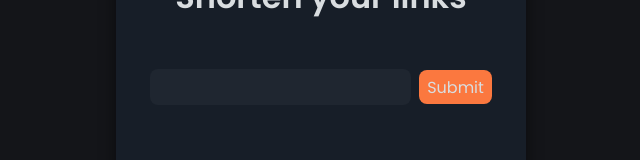
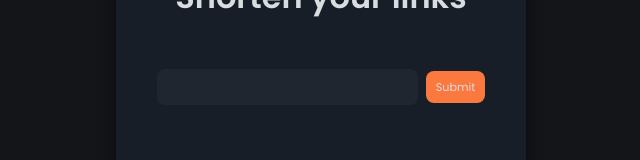
Before and after one commit to Oracle247/shortly, a React (Create React App) app: page / in a window 1280 px wide. Shown: the part 361-521 px from the top of the page, without its empty margins (319-959 px from the left). Built offline with nearby package versions, Linux system fonts and the light colour scheme.

Commit message:
fix: minor fixes

```diff
--- a/src/App.css
+++ b/src/App.css
@@ -56,10 +56,10 @@ form {
 button{
   border: none;
   border-radius: 0.5rem;
-  padding: 0.3rem 0.5rem;
+  padding: 0.45rem 0.6rem;
   background-color: var(--primary-color);
   color: var(--secondary-color);
-  font-size: 1rem;
+  font-size: 0.7rem;
   font-family: 'Poppins', sans-serif;
   cursor: pointer;
   transition: var(--transition);
--- a/src/component/LinkComponent.jsx
+++ b/src/component/LinkComponent.jsx
@@ -57,7 +57,7 @@ const LinkComponent = () => {
           <>
             <div className="shorten__link">{ link }</div>
             <CopyToClipboard text={link} onCopy={() => setCopied(true)}>
-              <button className={copied? 'copied' : ''}>{copied? 'copied...' : 'Copy'}</button>
+              <button>{copied? 'copied...' : 'Copy'}</button>
             </CopyToClipboard>
           </>
         )
```
